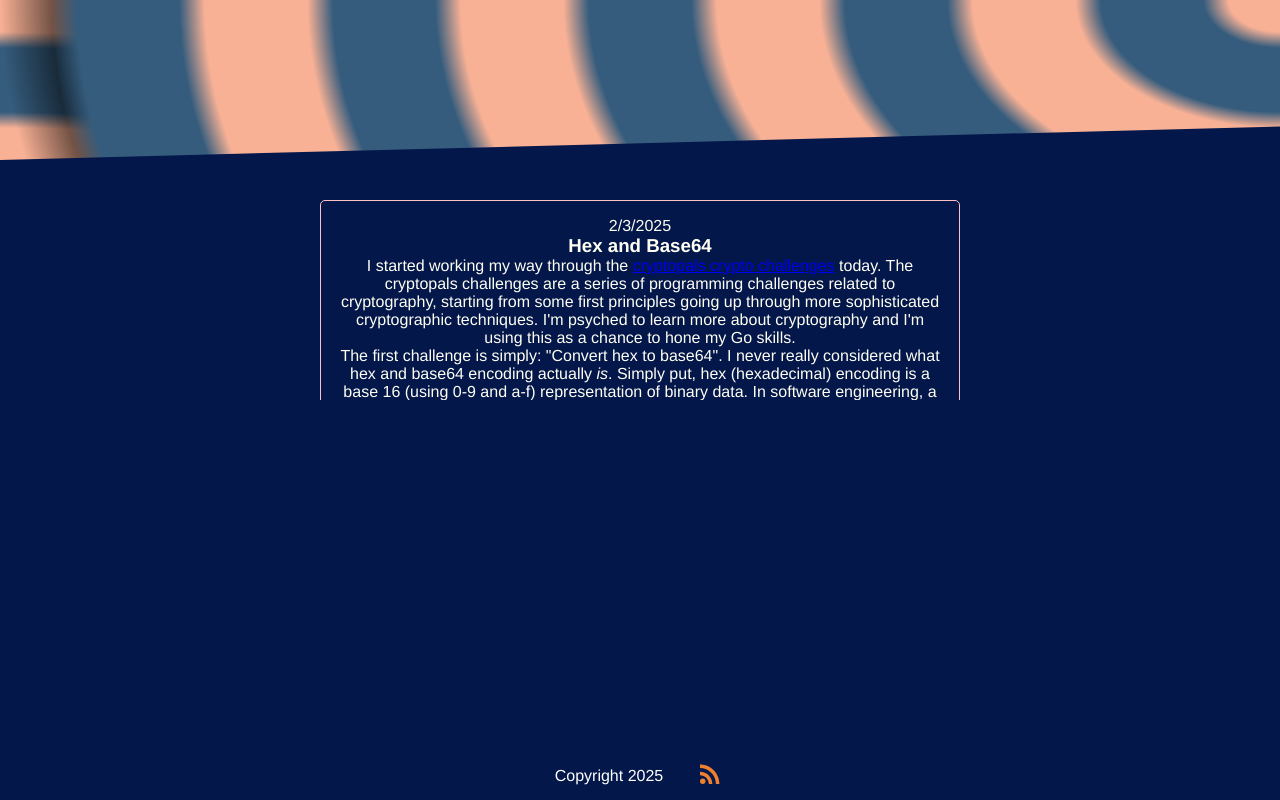
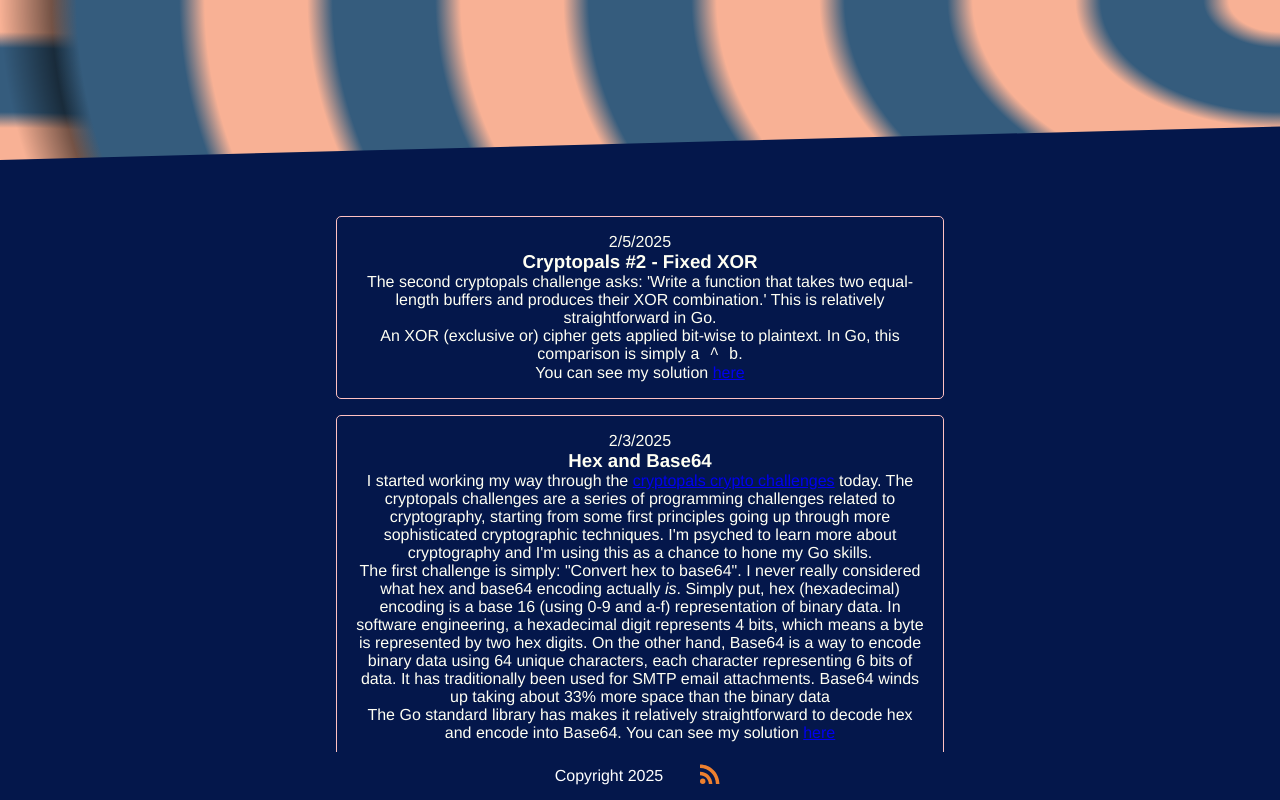
Before and after one commit to iamtimleonard/portfolio, a Next.js app: page /blog in a window 1280 px wide. Shown: the top 800 px of the page. Built offline with nearby package versions, Linux system fonts and the light colour scheme.

Commit message:
feat(blog): add cryptopals challenge 3 blog post

```diff
--- a/app/blog/blog.module.css
+++ b/app/blog/blog.module.css
@@ -1,6 +1,6 @@
 .blog {
   color: var(--ivory);
-  height: 25vh;
+  height: 75vh;
   margin: 1rem auto;
   overflow: scroll;
   width: 50%;
@@ -9,5 +9,6 @@
     border-radius: 5px;
     font-family: Helvetica, Arial, sans-serif;
     padding: 1rem;
+    margin: 1rem;
   }
 }
--- a/lib/blog.json
+++ b/lib/blog.json
@@ -12,5 +12,12 @@
     "text": "<p>I started working my way through the <a href='https://cryptopals.com/'>cryptopals crypto challenges</a> today. The cryptopals challenges are a series of programming challenges related to cryptography, starting from some first principles going up through more sophisticated cryptographic techniques. I'm psyched to learn more about cryptography and I'm using this as a chance to hone my Go skills.</p><p>The first challenge is simply: \"Convert hex to base64\". I never really considered what hex and base64 encoding actually <i>is</i>. Simply put, hex (hexadecimal) encoding is a base 16 (using 0-9 and a-f) representation of binary data. In software engineering, a hexadecimal digit represents 4 bits, which means a byte is represented by two hex digits. On the other hand, Base64 is a way to encode binary data using 64 unique characters, each character representing 6 bits of data. It has traditionally been used for SMTP email attachments. Base64 winds up taking about 33% more space than the binary data</p><p>The Go standard library has makes it relatively straightforward to decode hex and encode into Base64. You can see my solution <a href='https://github.com/iamtimleonard/cryptopals/blob/main/cmd/set_1/challenge_1/main.go'>here</a></p>",
     "tags": ["blog", "cryptopals", "cryptography", "go"],
     "id": 2
+  },
+  {
+    "title": "Cryptopals #2 - Fixed XOR",
+    "date": "2025-02-05",
+    "text": "<p>The second cryptopals challenge asks: 'Write a function that takes two equal-length buffers and produces their XOR combination.' This is relatively straightforward in Go.</p><p>An XOR (exclusive or) cipher gets applied bit-wise to plaintext. In Go, this comparison is simply <code>a ^ b</code>.</p><p>You can see my solution <a href='https://github.com/iamtimleonard/cryptopals/blob/main/cmd/set_1/challenge_2/main.go'>here</a></p>",
+    "tags": ["blog", "cryptopals", "cryptography", "go"],
+    "id": 3
   }
 ]
```
